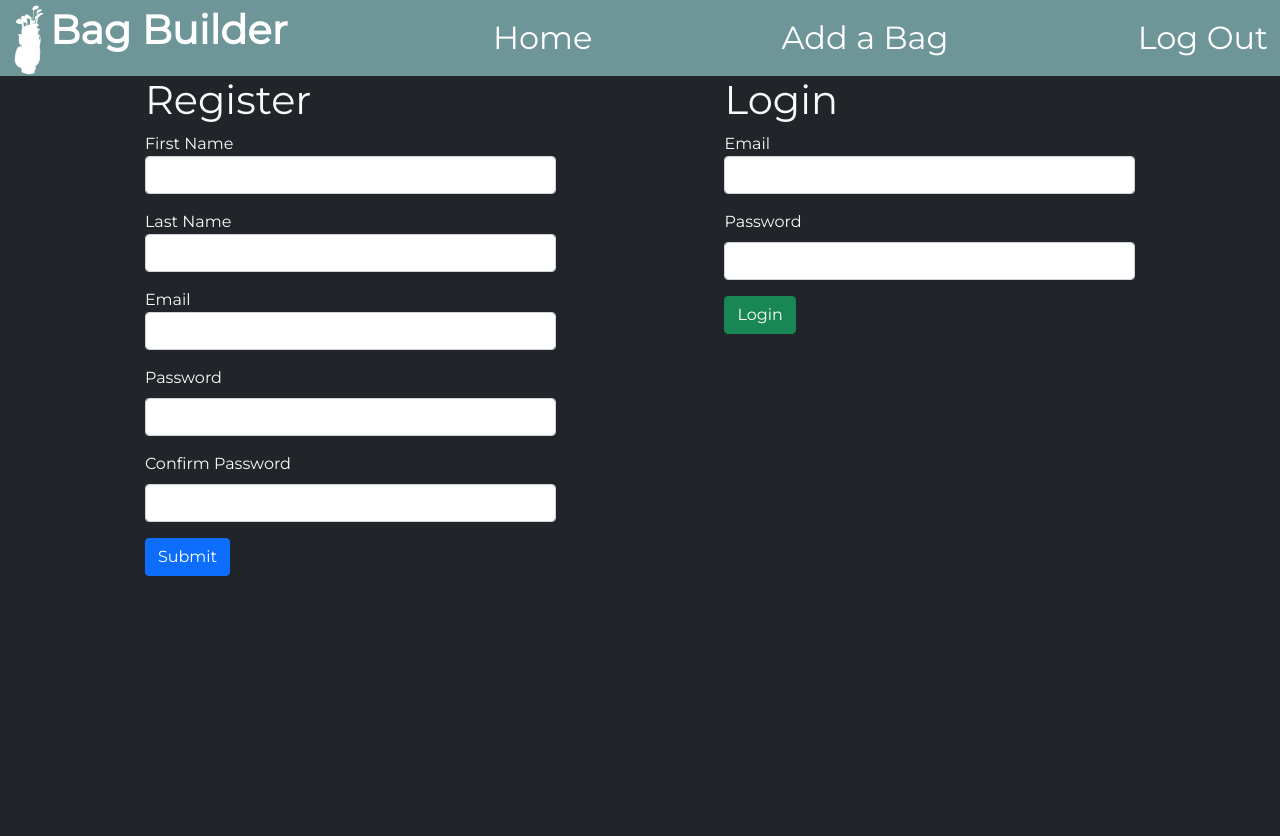
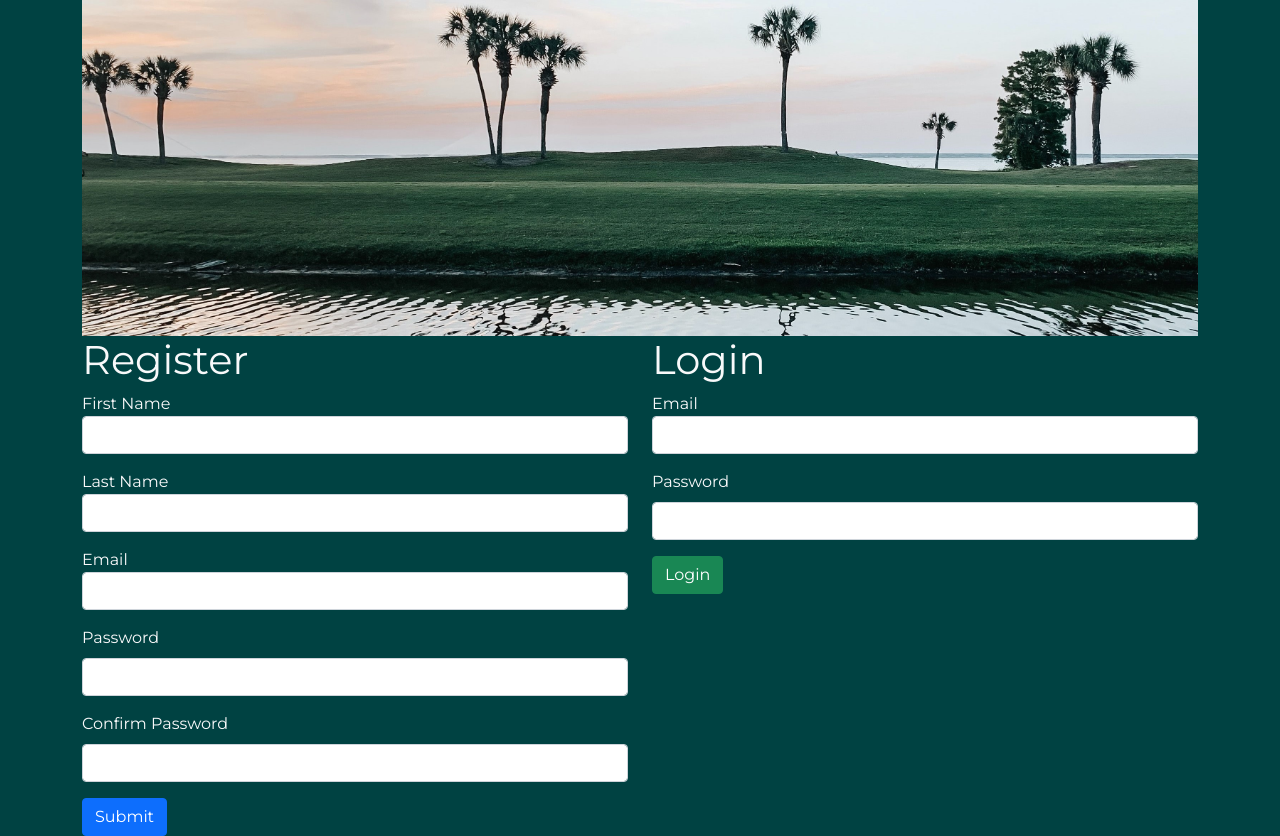
Before and after one commit to Col-R/golfbag-builder, a Flask app: page / in a window 1280 px wide. Before the commit the page ends 576 px from the top, so only its background shows below. Run offline with Flask 2, Linux system fonts and the light colour scheme.

Commit message:
banner image, pending logo add

```diff
--- a/flask_app/static/css/style.css
+++ b/flask_app/static/css/style.css
@@ -143,7 +143,6 @@ ul{
     font-size: 1.5em;
     margin: 10px 0px;
 
-
 }
 
 .show_content {
@@ -160,3 +159,15 @@ ul{
     margin: 10px 0px;
     border-radius: 10px;
 }
+
+/* Login Page */
+
+/* .banner {
+    background-image: url("../img/banner.jpg");
+    height: ;
+    width: auto;
+} */
+
+#banner {
+
+}
--- a/flask_app/templates/index.html
+++ b/flask_app/templates/index.html
@@ -16,34 +16,30 @@
   <title>Register or Login</title>
 </head>
 <div class="row">
-  <nav class="navbar topnav">
-      <div class="container-fluid">
-          <div>
-              <img src="static/img/logo_w.png" alt="golf bag site logo" id="logo">
-              <span id="brand" class="navbar-brand">Bag Builder</span>
 </div>
-          <a href="/dashboard">Home</a>
-          <a href="/bag/create">Add a Bag</a>
-          <a href="/logout">Log Out</a>
+
+<body>
+  <!-- Register -->
+  <div class="container">
+    <div class="row">
+      <img src="static/img/banner3.jpg" class="img-fluid" alt="Responsive image" id="banner">
     </div>
-  </nav>
-  <div class="topnav">
 
-  </div>
-</div>
-<body class="bg-dark">
-  <!-- Register -->
 
     <div class="row justify-content-evenly">
-    <div class="col-4">
+      <div class="col-6">
         <form action="/register" method="post" class="mx-auto rounded text-light">
+
           <h1>Register</h1>
           <div class="bg-dark text-success">
-              {% with messages = get_flashed_messages(category_filter = ['register_success']) %}     <!-- declare a variable called messages -->
-              {% if messages %}                            <!-- check if there are any messages -->
+            {% with messages = get_flashed_messages(category_filter = ['register_success']) %}
+            <!-- declare a variable called messages -->
+            {% if messages %}
+            <!-- check if there are any messages -->
             <h2>Congrats!</h2>
-                      {% for message in messages %}            <!-- loop through the messages -->
-                          <p>{{message}}</p>                   <!-- display each message in a paragraph tag -->
+            {% for message in messages %}
+            <!-- loop through the messages -->
+            <p>{{message}}</p> <!-- display each message in a paragraph tag -->
             {% endfor %}
             {% endif %}
             {% endwith %}
@@ -51,11 +47,14 @@
 
 
           <div class="bg-dark text-danger">
-              {% with messages = get_flashed_messages(category_filter = ['register']) %}     <!-- declare a variable called messages -->
-              {% if messages %}                            <!-- check if there are any messages -->
+            {% with messages = get_flashed_messages(category_filter = ['register']) %}
+            <!-- declare a variable called messages -->
+            {% if messages %}
+            <!-- check if there are any messages -->
             <h2>Please see the below errors:</h2>
-                      {% for message in messages %}            <!-- loop through the messages -->
-                          <p>{{message}}</p>                   <!-- display each message in a paragraph tag -->
+            {% for message in messages %}
+            <!-- loop through the messages -->
+            <p>{{message}}</p> <!-- display each message in a paragraph tag -->
             {% endfor %}
             {% endif %}
             {% endwith %}
@@ -85,15 +84,18 @@
         </form>
       </div>
       <!-- Login -->
-    <div class="col-4">
+      <div class="col-6">
         <form action="/login" method="post" class="mx-auto rounded text-light">
           <h1>Login</h1>
           <!-- <div class="bg-dark text-danger"> -->
-          {% with messages = get_flashed_messages(category_filter = ['login']) %}     <!-- declare a variable called messages -->
-            {% if messages %}                            <!-- check if there are any messages -->
+          {% with messages = get_flashed_messages(category_filter = ['login']) %}
+          <!-- declare a variable called messages -->
+          {% if messages %}
+          <!-- check if there are any messages -->
           <div class="text-danger font-weight-bold">
-                  {% for message in messages %}            <!-- loop through the messages -->
-                  <p>{{message}}</p>                   <!-- display each message in a paragraph tag -->
+            {% for message in messages %}
+            <!-- loop through the messages -->
+            <p>{{message}}</p> <!-- display each message in a paragraph tag -->
             {% endfor %}
           </div>
           {% endif %}
@@ -113,6 +115,7 @@
     </div>
 
 
+  </div>
 </body>
 
 </html>
```
Also changed, not shown: flask_app/static/img/banner3.jpg (added). Lines whose indentation alone changed are shown as unchanged.
